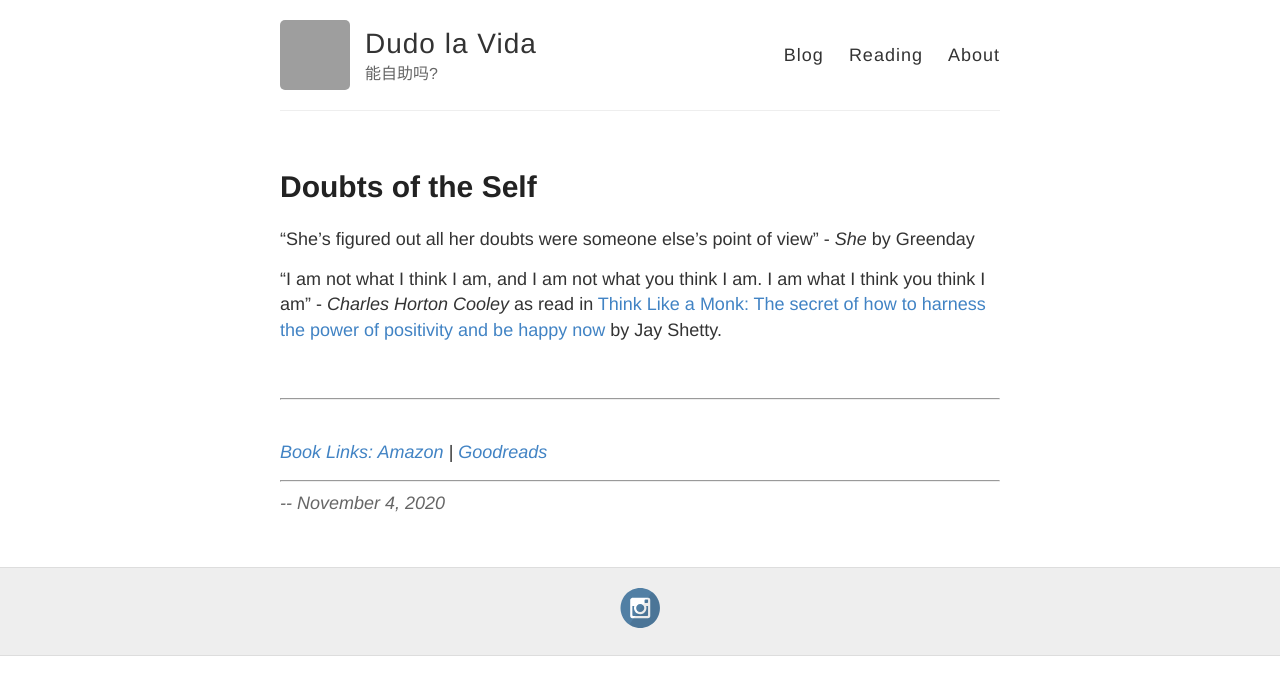
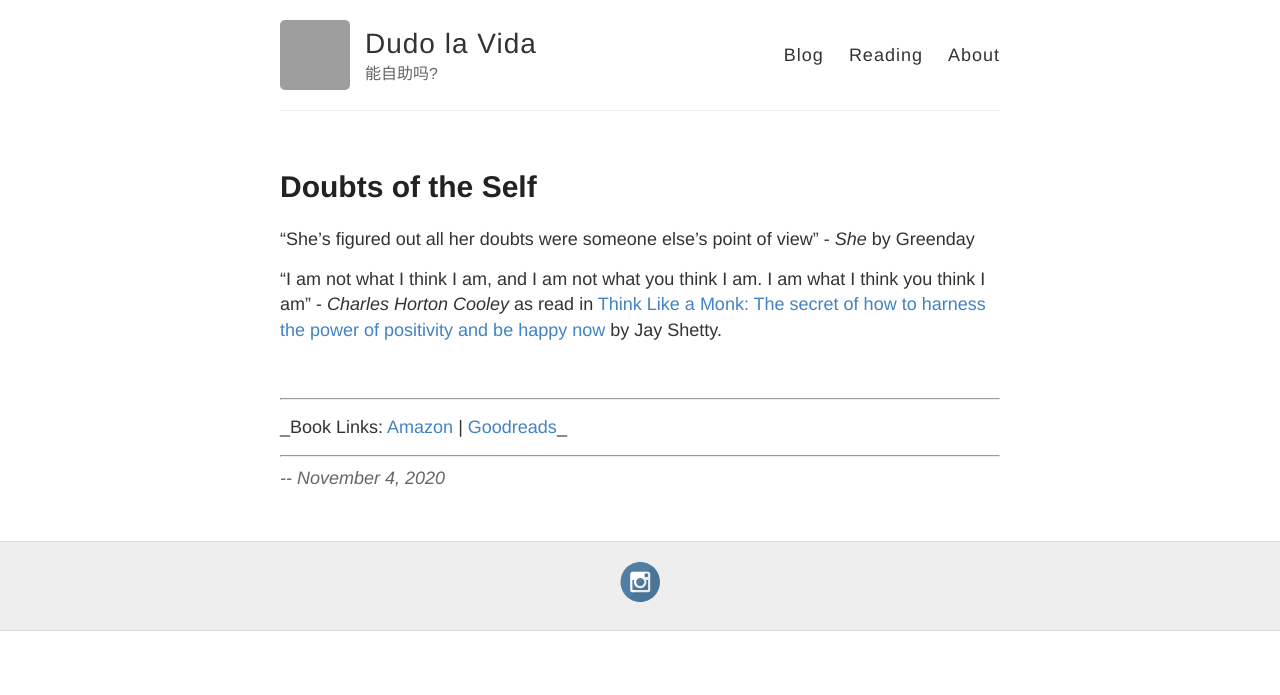
Before and after one commit to dudolavida/dudolavida.github.io, a Jekyll site: the page built from _posts/2020-11-04-doubts-of-the-self.md, in a window 1280 px wide. Shown: the top 695 px of the page. Built offline with Jekyll 4.4.1, drawn with Linux system fonts in a browser that asks for light colours; grey boxes are pictures that could not be loaded.

Commit message:
update issues on the older post .3

```diff
--- a/_posts/2020-11-04-doubts-of-the-self.md
+++ b/_posts/2020-11-04-doubts-of-the-self.md
@@ -13,10 +13,7 @@
 
 
 ---
-
-<a id="\*">
-_Book Links: [Amazon][id] | [Goodreads][id2]_
-</a>
+_Book Links: <a id="\*">  [Amazon][id] | [Goodreads][id2]_ </a>
 
 ---
 
```
